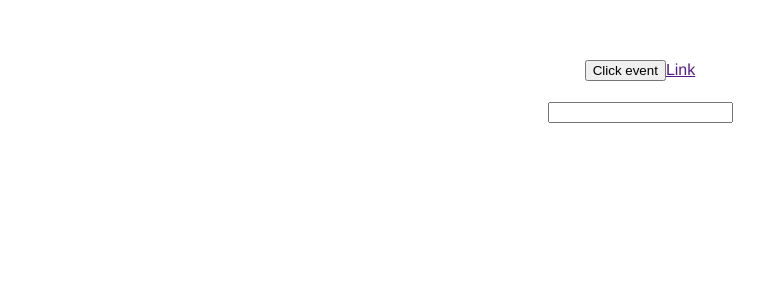
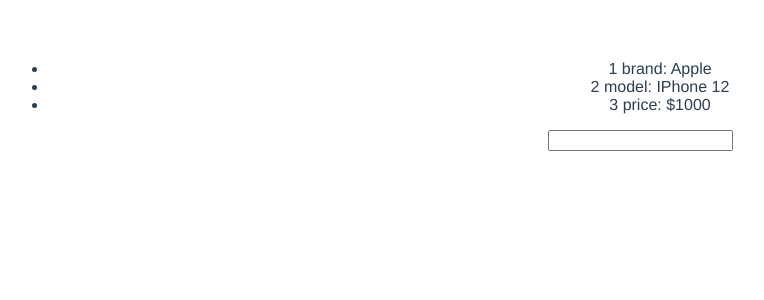
Before and after one commit to EvgeniiMorozov/vue_easycode, a Vue app: page / in a window 1280 px wide. Shown: the top 300 px of the page, without its empty margins (0-764 px from the left). Built offline with nearby package versions, Linux system fonts and the light colour scheme.

Commit message:
урок 9

```diff
--- a/src/App.vue
+++ b/src/App.vue
@@ -1,27 +1,46 @@
 <template>
   <div id="app">
-    <button @click.right="onClick('some value', $event)">Click event</button>
-    <a href @click.prevent="onLinkClick">Link</a>
-    <h1>{{ text }}</h1>
-    <input type="text" @keyup.enter="onKeyUp" />
+    <ul>
+      <!--      <li v-for="(color, index) in colors" :key="index">
+      {{ index + 1 }} {{ color }}
+      </li>-->
+      <!--      <li v-for="user in users" :key="user.id">{{ user.name }} : {{ user.age }}</li>-->
+      <li v-for="(value, name, index) in product" :key="index">
+        {{ index + 1 }} {{ name }}: {{ value }}
+      </li>
+    </ul>
+    <div>
+      <!--      <input type="text" @keyup.enter="addNewColor" />-->
+      <input type="text" @keyup.enter="deleteProp" />
+    </div>
   </div>
 </template>
 
 <script>
 export default {
   data: () => ({
-    text: '',
+    colors: ['orange', 'yellow', 'black'],
+    users: [
+      { name: 'Denis', age: 30, id: '1' },
+      { name: 'Ivan', age: 25, id: '2' },
+    ],
+    product: {
+      brand: 'Apple',
+      model: 'IPhone 12',
+      price: '$1000',
+    },
   }),
   methods: {
-    onClick(value, e) {
-      console.log(value, e);
+    addNewColor(e) {
+      // this.colors.push(e.target.value);
+      console.log(e.target.value);
+      // this.colors[this.colors.length] = e.target.value;
+      this.$set(this.colors, this.colors.length, e.target.value);
     },
-    onLinkClick() {
-      console.log('link click');
-    },
-    onKeyUp(e) {
-      console.log(e);
-      this.text = e.target.value;
+    deleteProp(e) {
+      console.log(e.target.value);
+      // delete this.product[e.target.value];
+      this.$delete(this.product, e.target.value);
     },
   },
 };
```
Also changed, not shown: 1 other file (tests, documents, lock files or other folders).
